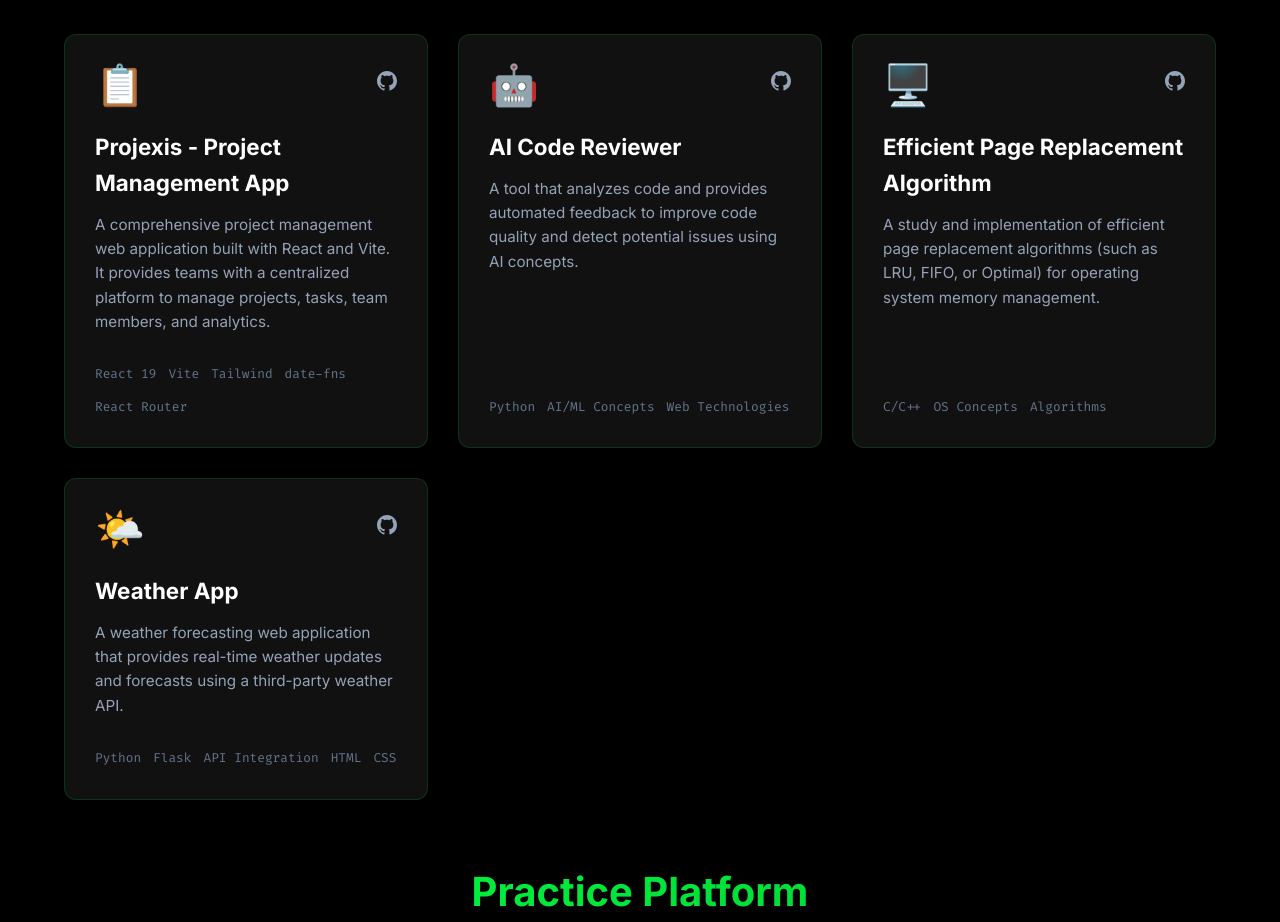
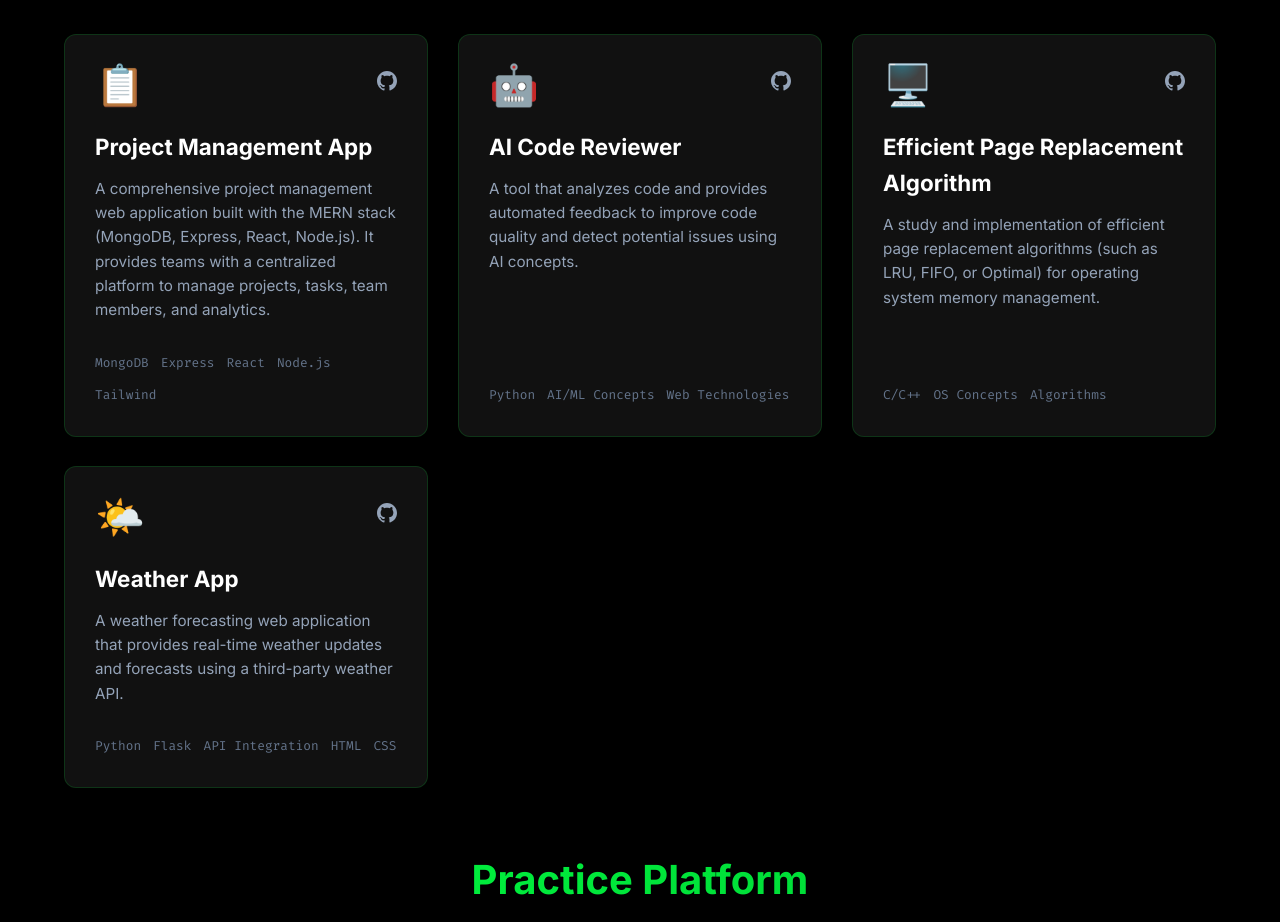
Before and after one commit to Prithwi0/protfolio, a React (Vite) app in the folder client/: page / in a window 1280 px wide. Shown: the part 4540-5462 px from the top of the page. Built offline with nearby package versions, Linux system fonts and the light colour scheme.

Commit message:
Update Project Management App with MERN stack details

```diff
--- a/client/src/components/Projects.jsx
+++ b/client/src/components/Projects.jsx
@@ -5,9 +5,9 @@ import './Projects.css'
 const fallbackProjects = [
     {
         id: 1,
-        title: 'Projexis - Project Management App',
-        description: 'A comprehensive project management web application built with React and Vite. It provides teams with a centralized platform to manage projects, tasks, team members, and analytics.',
-        technologies: ['React 19', 'Vite', 'Tailwind', 'date-fns', 'React Router'],
+        title: 'Project Management App',
+        description: 'A comprehensive project management web application built with the MERN stack (MongoDB, Express, React, Node.js). It provides teams with a centralized platform to manage projects, tasks, team members, and analytics.',
+        technologies: ['MongoDB', 'Express', 'React', 'Node.js', 'Tailwind'],
         github: 'https://github.com/Prithwi0/project-management-app',
         liveDemo: null,
         icon: '📋'
```
